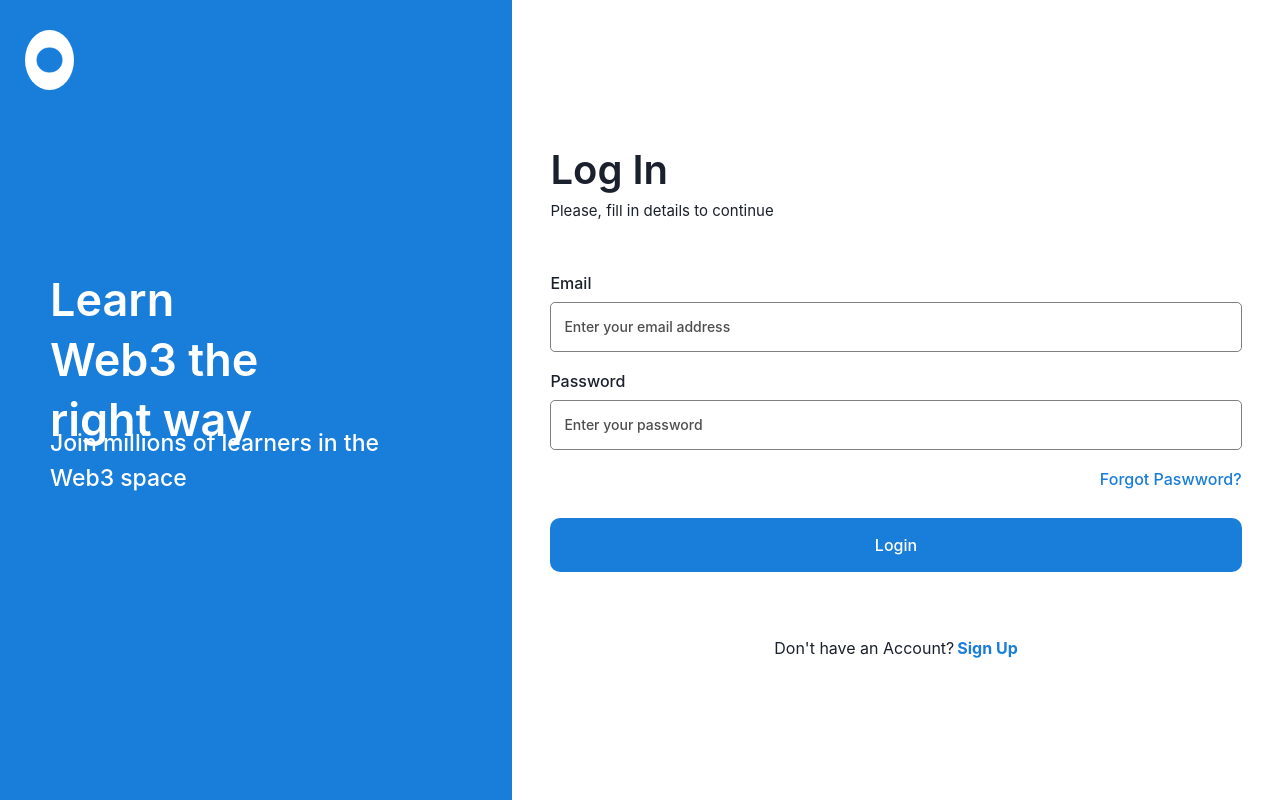
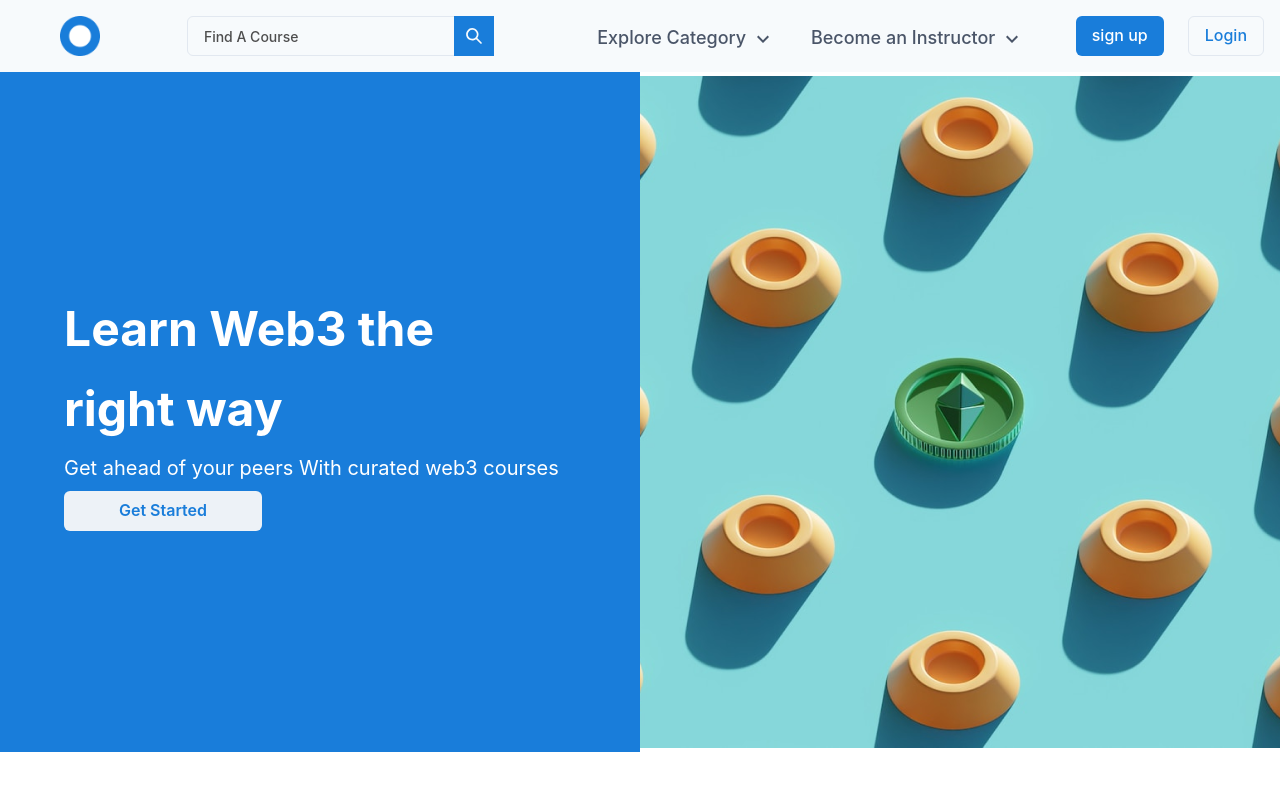
Before and after one commit to Tosmel2/AYA-LMS, a React (Create React App) app: page / in a window 1280 px wide. Shown: the top 800 px of the page. Built offline with nearby package versions, Linux system fonts and the light colour scheme.

Commit message:
admin login page minor change

```diff
--- a/src/App.js
+++ b/src/App.js
@@ -12,8 +12,9 @@ function App() {
     <ChakraProvider theme={theme}>
       <BrowserRouter>
       <Routes>
-        <Route exact path="/" element={< AdminLogin/>} />
+        <Route exact path="/" element={< Homepage/>} />
         <Route  path="/course" element={<CoursePostingForm />} />
+        <Route path='/adminLog' element={<AdminLogin/>}/>
       </Routes>
       </BrowserRouter>
 
```
Also changed, not shown: 1 other file (tests, documents, lock files or other folders).
